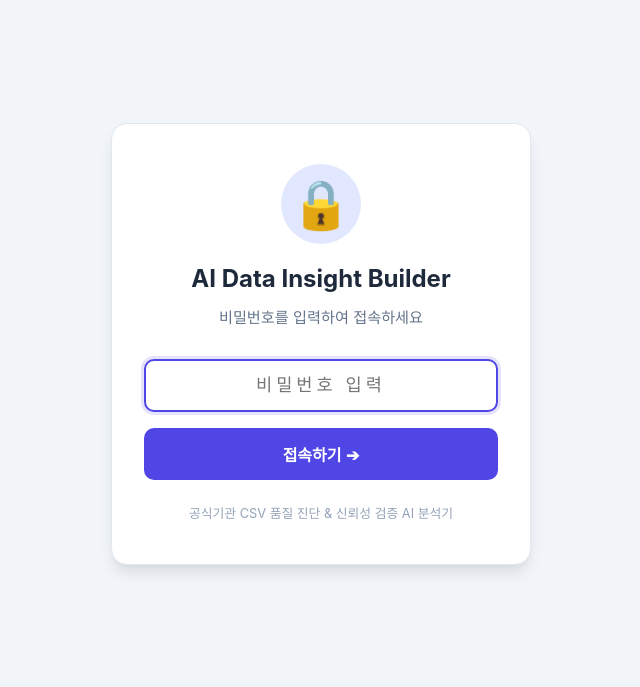
After one commit to xodbs0806-sys/data_insight_builder, a Flask app: page /login in a window 1280 px wide. The commit adds this page. Shown: the top 687 px of the page, without its empty margins (319-959 px from the left). Run offline with Flask 3, Linux system fonts and the light colour scheme.

Commit message:
feat: 사이트 보안 접속 기능 추가 (기본 비밀번호: 8282)
- 비밀번호 인증 페이지(login.html) 및 세션 기반 인증 구현
- 접근 권한 없는 요청에 대해 /login 리다이렉트 및 API 401 차단
- 상단 헤더에 로그아웃 버튼(/logout) 추가
- 기본 비밀번호(8282) 환경변수(SITE_PASSWORD) 설정 가능

```diff
--- a/app.py
+++ b/app.py
@@ -5,7 +5,7 @@ import glob
 import json
 import time
 import logging
-from flask import Flask, jsonify, request, render_template
+from flask import Flask, jsonify, request, render_template, session, redirect, url_for
 from dotenv import load_dotenv
 import pandas as pd
 import numpy as np
@@ -24,6 +24,8 @@ logging.basicConfig(
 logger = logging.getLogger("DataInsightBuilder")
 
 app = Flask(__name__)
+app.secret_key = os.getenv("FLASK_SECRET_KEY", "data-insight-builder-secret-8282")
+SITE_PASSWORD = os.getenv("SITE_PASSWORD", "8282")
 
 # 환경변수 설정
 GEMINI_API_KEY = os.getenv("GEMINI_API_KEY", "")
@@ -102,6 +104,49 @@ def call_gemini_with_retry(prompt, config=None, retries=3):
             logger.warning(f"[AI RETRY] Gemini 호출 실패 (시도 {attempt+1}/{retries}): {str(e)}")
             time.sleep(2)
     raise last_err
+
+@app.before_request
+def require_login():
+    """비밀번호 인증 검사 (정적 파일 및 공개 엔드포인트 제외)"""
+    if request.path.startswith("/static") or request.path in ["/login", "/health"]:
+        return None
+    if not session.get("authenticated"):
+        if request.method == "POST":
+            return jsonify({"status": "error", "message": "접근 권한이 없습니다. 먼저 비밀번호를 입력해 주세요."}), 401
+        return redirect(url_for("login"))
+
+@app.route("/login", methods=["GET", "POST"])
+def login():
+    error = None
+    if request.method == "POST":
+        if request.is_json:
+            data = request.get_json(silent=True) or {}
+            pwd = str(data.get("password", "")).strip()
+        else:
+            pwd = str(request.form.get("password", "")).strip()
+
+        if pwd == SITE_PASSWORD:
+            session["authenticated"] = True
+            logger.info("[AUTH] 로그인 성공 (비밀번호 일치)")
+            if request.is_json:
+                return jsonify({"status": "success", "redirect": "/"})
+            return redirect(url_for("index"))
+        else:
+            logger.warning("[AUTH] 로그인 실패: 잘못된 비밀번호")
+            if request.is_json:
+                return jsonify({"status": "error", "message": "비밀번호가 올바르지 않습니다."}), 401
+            error = "비밀번호가 올바르지 않습니다. 다시 입력해 주세요."
+
+    if session.get("authenticated"):
+        return redirect(url_for("index"))
+
+    return render_template("login.html", error=error)
+
+@app.route("/logout", methods=["GET"])
+def logout():
+    session.clear()
+    logger.info("[AUTH] 로그아웃 완료")
+    return redirect(url_for("login"))
 
 @app.route("/", methods=["GET"])
 def index():
--- a/static/style.css
+++ b/static/style.css
@@ -86,6 +86,27 @@ body {
     background: var(--slate-100);
     color: var(--slate-600);
     border: 1px solid var(--slate-200);
+}
+
+.logout-btn {
+    display: inline-flex;
+    align-items: center;
+    padding: 6px 14px;
+    margin-left: 10px;
+    border-radius: var(--radius-sm);
+    font-size: 0.85rem;
+    font-weight: 500;
+    color: var(--slate-600);
+    background: var(--slate-100);
+    border: 1px solid var(--slate-200);
+    text-decoration: none;
+    transition: all 0.2s;
+}
+
+.logout-btn:hover {
+    background: #fee2e2;
+    color: var(--danger);
+    border-color: #fca5a5;
 }
 
 .status-dot {
--- a/templates/index.html
+++ b/templates/index.html
@@ -21,6 +21,7 @@
                     <span class="status-dot"></span>
                     <span id="serverStatusText">서버 연결 점검 중...</span>
                 </div>
+                <a href="/logout" class="logout-btn" title="로그아웃">🔒 로그아웃</a>
             </div>
         </header>
 
--- /dev/null
+++ b/templates/login.html
@@ -0,0 +1,129 @@
+<!DOCTYPE html>
+<html lang="ko">
+<head>
+    <meta charset="UTF-8">
+    <meta name="viewport" content="width=device-width, initial-scale=1.0">
+    <title>보안 접속 - AI Data Insight Builder</title>
+    <link rel="stylesheet" href="/static/style.css">
+    <style>
+        .login-wrapper {
+            min-height: 80vh;
+            display: flex;
+            align-items: center;
+            justify-content: center;
+        }
+        .login-card {
+            background: var(--white);
+            border-radius: var(--radius-lg);
+            box-shadow: var(--shadow-lg);
+            width: 100%;
+            max-width: 420px;
+            padding: 40px 32px;
+            text-align: center;
+            border: 1px solid var(--slate-200);
+        }
+        .login-icon {
+            font-size: 48px;
+            margin-bottom: 16px;
+            display: inline-block;
+            background: var(--primary-light);
+            width: 80px;
+            height: 80px;
+            line-height: 80px;
+            border-radius: 50%;
+        }
+        .login-title {
+            font-size: 1.5rem;
+            font-weight: 700;
+            color: var(--slate-800);
+            margin-bottom: 8px;
+        }
+        .login-subtitle {
+            font-size: 0.95rem;
+            color: var(--slate-500);
+            margin-bottom: 28px;
+        }
+        .login-form {
+            display: flex;
+            flex-direction: column;
+            gap: 16px;
+        }
+        .login-input {
+            width: 100%;
+            padding: 14px 16px;
+            font-size: 1.1rem;
+            text-align: center;
+            letter-spacing: 4px;
+            border: 2px solid var(--slate-200);
+            border-radius: var(--radius-md);
+            outline: none;
+            transition: border-color 0.2s, box-shadow 0.2s;
+        }
+        .login-input:focus {
+            border-color: var(--primary);
+            box-shadow: 0 0 0 3px rgba(79, 70, 229, 0.15);
+        }
+        .login-btn {
+            width: 100%;
+            padding: 14px;
+            font-size: 1rem;
+            font-weight: 600;
+            color: var(--white);
+            background: var(--primary);
+            border: none;
+            border-radius: var(--radius-md);
+            cursor: pointer;
+            transition: background-color 0.2s;
+        }
+        .login-btn:hover {
+            background: var(--primary-hover);
+        }
+        .login-error {
+            background: #fee2e2;
+            color: var(--danger);
+            border: 1px solid #fecaca;
+            padding: 10px 14px;
+            border-radius: var(--radius-sm);
+            font-size: 0.9rem;
+            margin-bottom: 16px;
+        }
+        .login-footer {
+            margin-top: 24px;
+            font-size: 0.8rem;
+            color: var(--slate-400);
+        }
+    </style>
+</head>
+<body>
+    <div class="login-wrapper">
+        <div class="login-card">
+            <div class="login-icon">🔒</div>
+            <h1 class="login-title">AI Data Insight Builder</h1>
+            <p class="login-subtitle">비밀번호를 입력하여 접속하세요</p>
+
+            {% if error %}
+            <div class="login-error">
+                ⚠️ {{ error }}
+            </div>
+            {% endif %}
+
+            <form method="POST" action="/login" class="login-form">
+                <input
+                    type="password"
+                    name="password"
+                    class="login-input"
+                    placeholder="비밀번호 입력"
+                    autocomplete="current-password"
+                    required
+                    autofocus
+                >
+                <button type="submit" class="login-btn">접속하기 ➔</button>
+            </form>
+
+            <div class="login-footer">
+                공식기관 CSV 품질 진단 &amp; 신뢰성 검증 AI 분석기
+            </div>
+        </div>
+    </div>
+</body>
+</html>
```
Also changed, not shown: test_e2e.py (+18 -9 lines), 1 other file.
